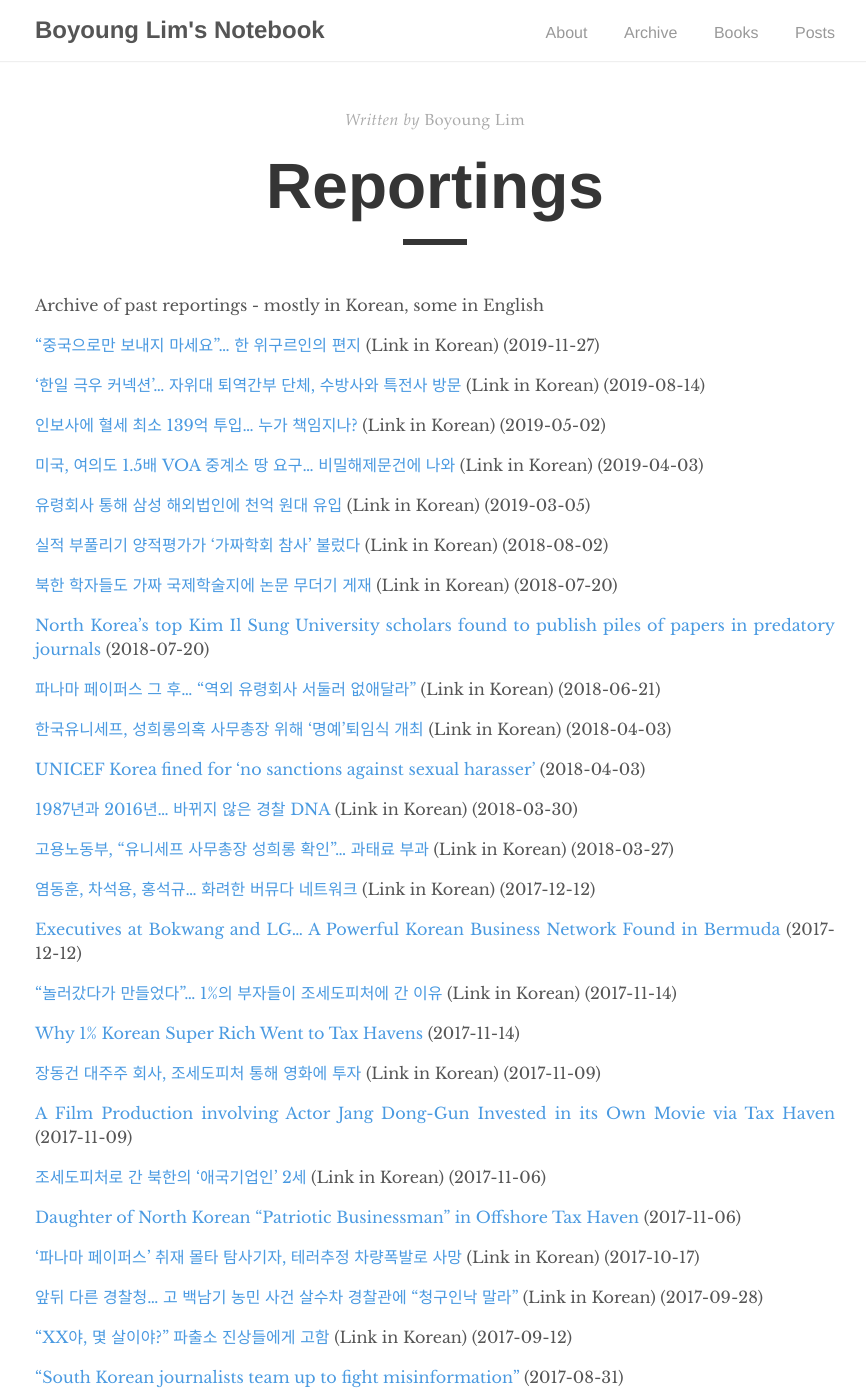
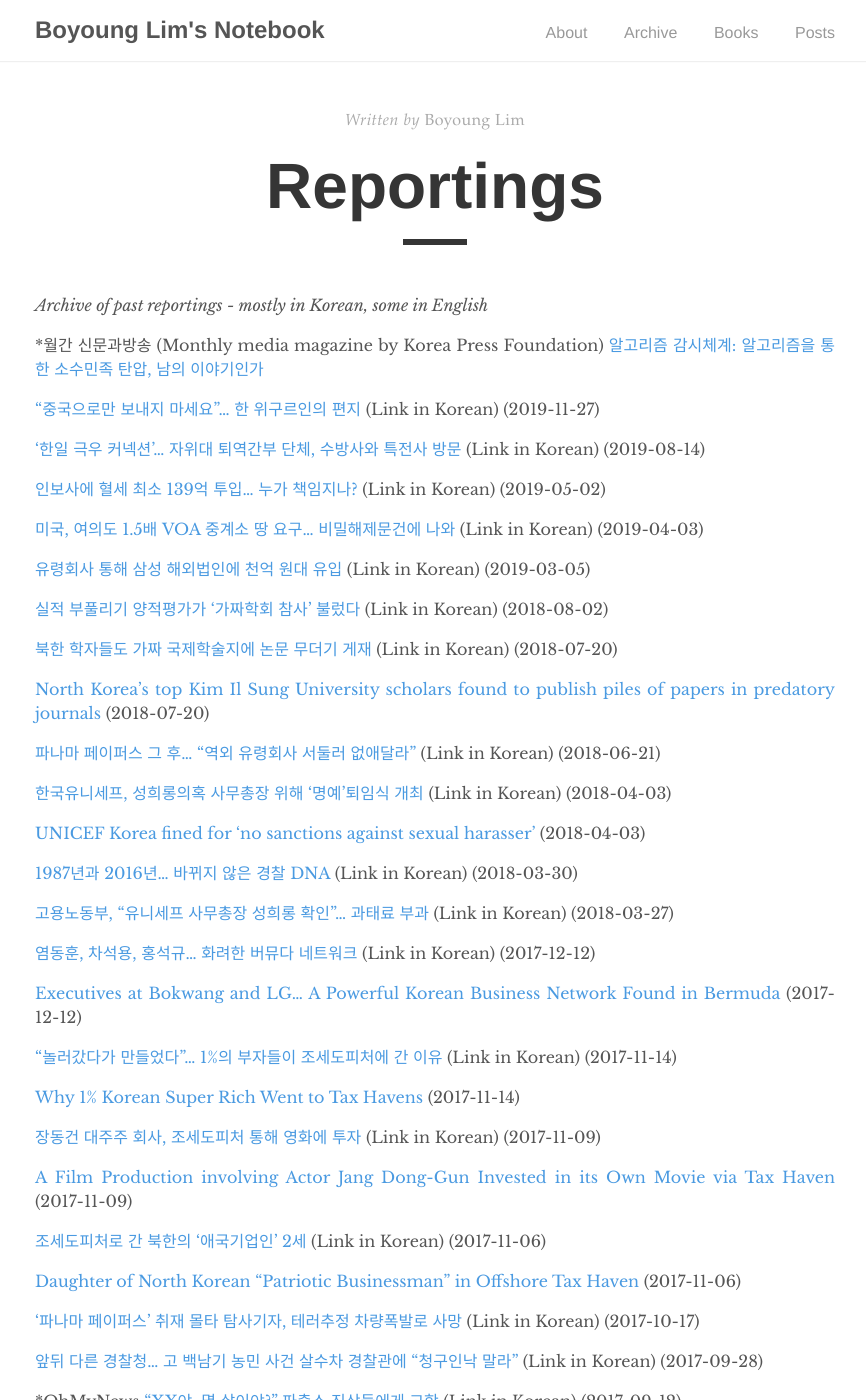
Before and after one commit to boyounglim88/Blog, a Jekyll site: the page built from _pages/Archive.md, in a window 1280 px wide and 1400 px high. Shown: the whole window, without its empty margins (205-1071 px from the left). Built offline with Jekyll 4.4.1, drawn with Linux system fonts in a browser that asks for light colours; part of the change alters nothing that is shown; some of the changed text lies outside the part shown.

Commit message:
Update Archive.md

```diff
--- a/_pages/Archive.md
+++ b/_pages/Archive.md
@@ -5,9 +5,9 @@ author: "Boyoung Lim"
 permalink: /archive/
 ---
 
-Archive of past reportings - mostly in Korean, some in English
+_Archive of past reportings - mostly in Korean, some in English_
 
-
+*월간 신문과방송 (Monthly media magazine by Korea Press Foundation) [알고리즘 감시체계: 알고리즘을 통한 소수민족 탄압, 남의 이야기인가](http://www.kpf.or.kr/synap/skin/doc.html?fn=ALLF_202002040522012650.pdf&rs=/synap/result/newspaper/)
 
 ["중국으로만 보내지 마세요"... 한 위구르인의 편지](https://newstapa.org/article/ENhKa) (Link in Korean) (2019-11-27)
 
@@ -55,15 +55,15 @@ Archive of past reportings - mostly in Korean, some in English
 
 [앞뒤 다른 경찰청... 고 백남기 농민 사건 살수차 경찰관에 "청구인낙 말라"](https://newstapa.org/article/ov7Cl) (Link in Korean) (2017-09-28)
 
-["XX야, 몇 살이야?" 파출소 진상들에게 고함](http://www.ohmynews.com/NWS_Web/View/at_pg.aspx?CNTN_CD=A0002358504) (Link in Korean) (2017-09-12)
+*OhMyNews ["XX야, 몇 살이야?" 파출소 진상들에게 고함](http://www.ohmynews.com/NWS_Web/View/at_pg.aspx?CNTN_CD=A0002358504) (Link in Korean) (2017-09-12)
 
-["South Korean journalists team up to fight misinformation"](https://firstdraftnews.org/latest/sk-journalists-collaborate/) (2017-08-31)
+*FirstDraft ["South Korean journalists team up to fight misinformation"](https://firstdraftnews.org/latest/sk-journalists-collaborate/) (2017-08-31)
 
 ["이제는 바꾸자"... 사상 첫 경찰개혁 전국경찰토론회](https://newstapa.org/article/ShhSb) (Link in Korean) (2017-08-24)
 
 ["나의 입국금지는 박근혜 정부의 보복일 것"](https://newstapa.org/article/V2hM5) (Link in Korean) (2017-07-18)
 
-[What's behind South Korea's fact-checking boom? Tense politics, and the decline of investigative journalism](https://www.poynter.org/fact-checking/2017/whats-behind-south-koreas-fact-checking-boom-tense-politics-and-the-decline-of-investigative-journalism/) (2017-06-16)
+*Poynter [What's behind South Korea's fact-checking boom? Tense politics, and the decline of investigative journalism](https://www.poynter.org/fact-checking/2017/whats-behind-south-koreas-fact-checking-boom-tense-politics-and-the-decline-of-investigative-journalism/) (2017-06-16)
 
 ['인권 경찰'인가, '정치 경찰'인가](https://blog.newstapa.org/boyoung/4527) (Link in Korean) (2017-05-30)
 
```
